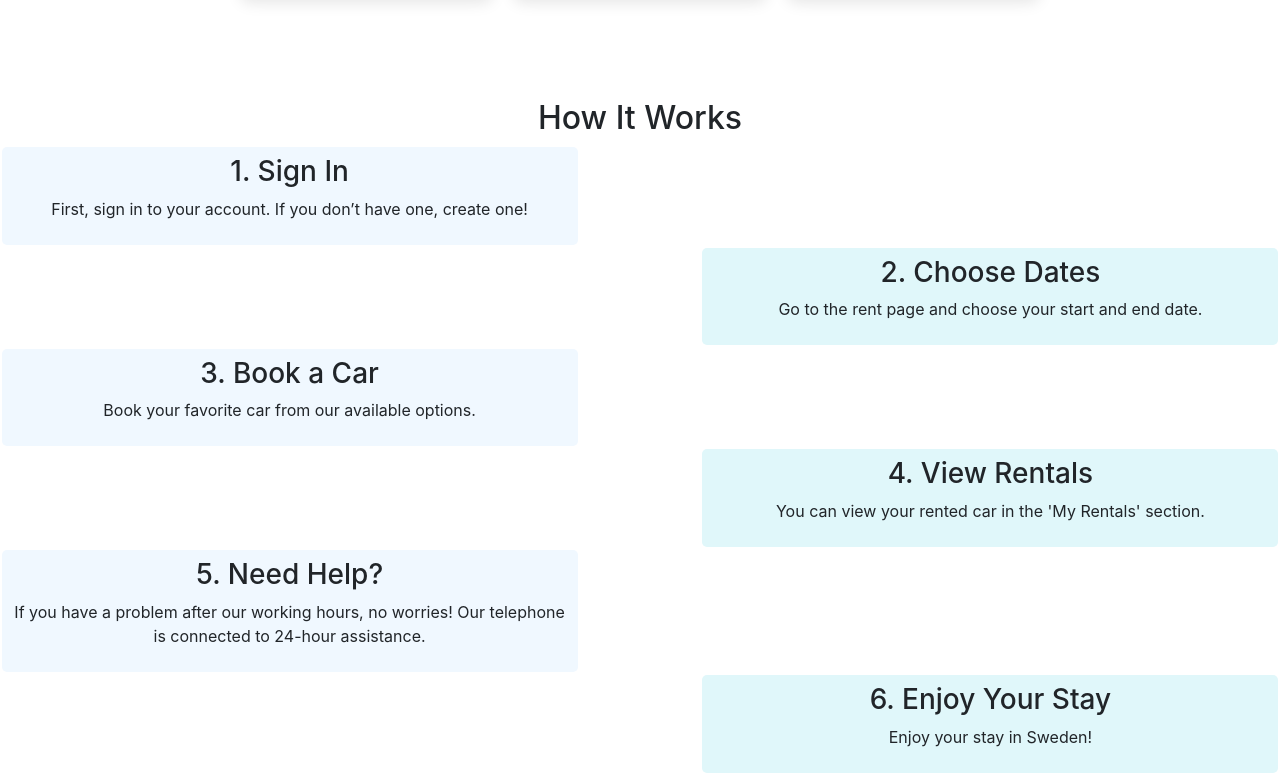
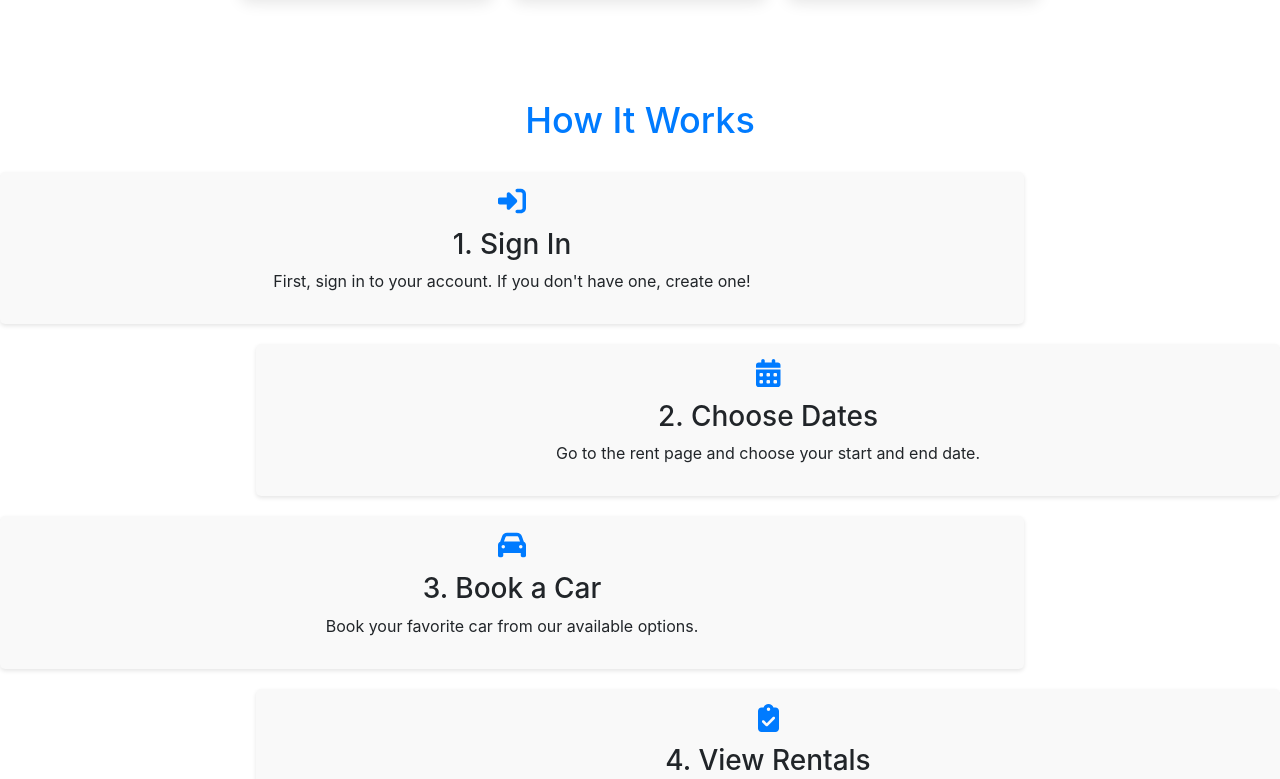
Before and after one commit to Yuss76A/Highway-to-Rent, a React (Create React App) app: page / in a window 1280 px wide. Shown: the part 1841-2620 px from the top of the page. Built offline with nearby package versions, Linux system fonts and the light colour scheme.

Commit message:
Enhanced About Us page with improved How It Works section, animations, and CSS styles for better user engagement

```diff
--- a/src/pages/AboutUs.js
+++ b/src/pages/AboutUs.js
@@ -2,7 +2,17 @@ import React from 'react';
 import styles from "../styles/AboutUs.module.css";
 import backgroundImage from '../assets/kalmar.png';
 import { FontAwesomeIcon } from '@fortawesome/react-fontawesome';
-import { faTrophy, faLeaf, faHandHoldingHeart } from '@fortawesome/free-solid-svg-icons';
+import {
+  faTrophy,
+  faLeaf,
+  faHandHoldingHeart,
+  faSignInAlt,
+  faCalendarAlt,
+  faCar,
+  faClipboardCheck,
+  faPhone,
+  faSmile
+} from '@fortawesome/free-solid-svg-icons';
 
 const AboutUs = () => {
     return (
@@ -92,29 +102,35 @@ const AboutUs = () => {
 
             {/* Rental Process Section */}
             <div className={styles['rental-process']}>
-                <h2>How It Works</h2>
+            <h2 className={styles['how-it-works-title']}>How It Works</h2>
                 <div className={styles['process-steps']}>
                     <div className={styles['process-step-left']}>
+                        <FontAwesomeIcon icon={faSignInAlt} className={styles['step-icon']} />
                         <h3>1. Sign In</h3>
-                        <p>First, sign in to your account. If you don’t have one, create one!</p>
+                        <p>First, sign in to your account. If you don't have one, create one!</p>
                     </div>
                     <div className={styles['process-step-right']}>
+                        <FontAwesomeIcon icon={faCalendarAlt} className={styles['step-icon']} />
                         <h3>2. Choose Dates</h3>
                         <p>Go to the rent page and choose your start and end date.</p>
                     </div>
                     <div className={styles['process-step-left']}>
+                        <FontAwesomeIcon icon={faCar} className={styles['step-icon']} />
                         <h3>3. Book a Car</h3>
                         <p>Book your favorite car from our available options.</p>
                     </div>
                     <div className={styles['process-step-right']}>
+                        <FontAwesomeIcon icon={faClipboardCheck} className={styles['step-icon']} />
                         <h3>4. View Rentals</h3>
                         <p>You can view your rented car in the 'My Rentals' section.</p>
                     </div>
                     <div className={styles['process-step-left']}>
+                        <FontAwesomeIcon icon={faPhone} className={styles['step-icon']} />
                         <h3>5. Need Help?</h3>
                         <p>If you have a problem after our working hours, no worries! Our telephone is connected to 24-hour assistance.</p>
                     </div>
                     <div className={styles['process-step-right']}>
+                        <FontAwesomeIcon icon={faSmile} className={styles['step-icon']} />
                         <h3>6. Enjoy Your Stay</h3>
                         <p>Enjoy your stay in Sweden!</p>
                     </div>
@@ -122,6 +138,6 @@ const AboutUs = () => {
             </div>
         </>
     );
-};
+}
 
 export default AboutUs;
--- a/src/styles/AboutUs.module.css
+++ b/src/styles/AboutUs.module.css
@@ -111,6 +111,83 @@ h3 {
     margin-bottom: 0.5rem;
 }
 
+.step-icon {
+    font-size: 28px;
+    color: #007BFF;
+    margin-bottom: 10px;
+}
+
+.process-steps {
+    display: flex;
+    flex-direction: column;
+    align-items: center;
+}
+
+.process-step-left, .process-step-right {
+    width: 80%;
+    margin: 10px 0;
+    padding: 15px;
+    border-radius: 5px;
+    background-color: #f9f9f9;
+    box-shadow: 0 2px 4px rgba(0, 0, 0, 0.1);
+}
+
+.how-it-works-container {
+    background-color: #f0f8ff;
+    border-radius: 15px;
+    padding: 20px;
+    margin: 20px auto;
+    max-width: 800px;
+    box-shadow: 0 4px 15px rgba(0, 0, 0, 0.2);
+}
+
+.how-it-works-title {
+    text-align: center;
+    font-size: 36px;
+    color: #007BFF;
+    margin-bottom: 20px;
+    animation: fadeIn 1s;
+}
+
+@keyframes fadeIn {
+    from {
+        opacity: 0;
+        transform: translateY(-10px);
+    }
+    to {
+        opacity: 1;
+        transform: translateY(0);
+    }
+}
+
+.process-steps {
+    display: flex;
+    flex-direction: column;
+    align-items: center;
+}
+
+.process-step {
+    text-align: center;
+    width: 80%;
+    margin: 15px 0;
+    padding: 15px;
+    border-radius: 10px;
+    background-color: #fff;
+    box-shadow: 0 2px 4px rgba(0, 0, 0, 0.1);
+    transition: transform 0.3s, box-shadow 0.3s;
+}
+
+.process-step:hover {
+    transform: scale(1.05);
+    box-shadow: 0 4px 8px rgba(0, 0, 0, 0.2);
+}
+
+.step-icon {
+    font-size: 28px;
+    color: #007BFF;
+    margin-bottom: 10px;
+}
+
 /* Add media queries for responsive design */
 @media (max-width: 600px) {
     .achievements-section {
```
